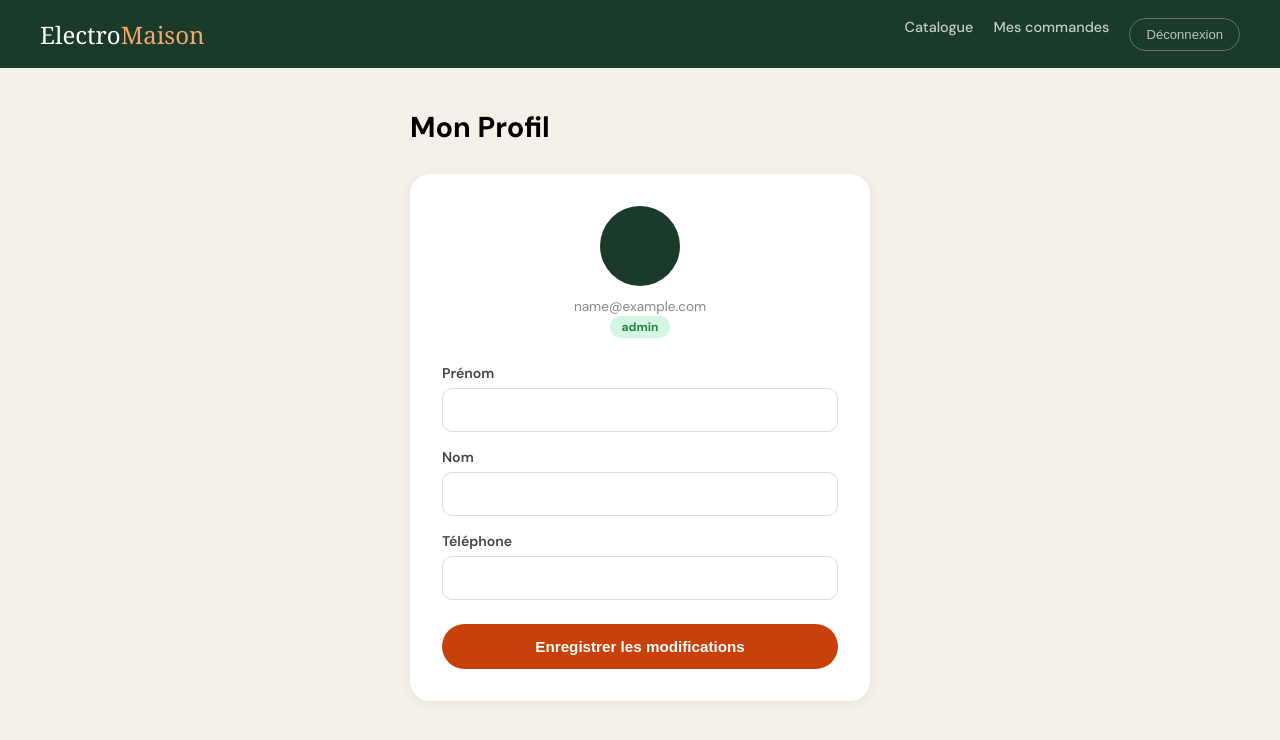
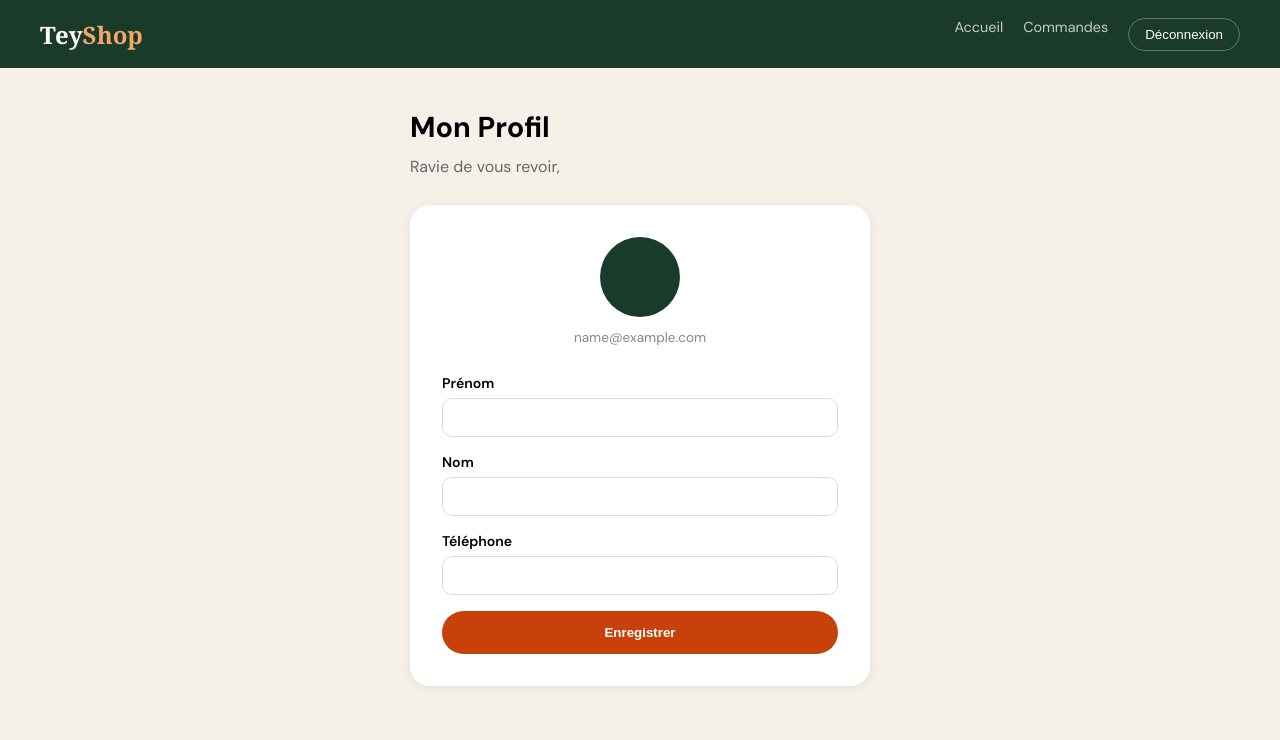
Before and after one commit to teizitedonzon-cmd/electromaison, a React (Create React App) app in the folder frontend/: page /profil in a window 1280 px wide. Shown: the top 740 px of the page. Built offline with nearby package versions, Linux system fonts and the light colour scheme; no server answers; sample sign-in values are in the browser's storage.

Commit message:
Update Profil.jsx

```diff
--- a/frontend/src/pages/client/Profil.jsx
+++ b/frontend/src/pages/client/Profil.jsx
@@ -1,4 +1,3 @@
-// src/pages/client/Profil.jsx
 import React, { useState } from 'react';
 import { Link } from 'react-router-dom';
 import { toast } from 'react-toastify';
@@ -6,53 +5,67 @@ import { useAuth } from '../../context/AuthContext';
 import api from '../../utils/api';
 
 export default function Profil() {
-  const { user, deconnexion } = useAuth();
-  const [form, setForm] = useState({ nom: user?.nom||'', prenom: user?.prenom||'', telephone: user?.telephone||'' });
+  const { user, deconnexion, updateUser } = useAuth();
+  const [form, setForm] = useState({
+    nom: user?.nom || '',
+    prenom: user?.prenom || '',
+    telephone: user?.telephone || ''
+  });
   const [chargement, setChargement] = useState(false);
 
   const sauvegarder = async (e) => {
     e.preventDefault();
     setChargement(true);
     try {
-      await api.put('/users/profil', form);
+      // Envoi au backend (nécessite une route PUT /users/profil)
+      const { data } = await api.put('/users/profil', form);
+
+      // Mise à jour locale immédiate[cite: 25]
+      updateUser(data.user || form);
       toast.success('Profil mis à jour !');
-    } catch { toast.error('Erreur.'); }
-    finally { setChargement(false); }
+    } catch (err) {
+      toast.error('Erreur lors de la mise à jour.');
+    } finally { setChargement(false); }
   };
 
   return (
     <div style={{ minHeight:'100vh', background:'#F5F0E8', fontFamily:"'DM Sans',sans-serif" }}>
       <nav style={styles.nav}>
-        <Link to="/" style={styles.logo}>Electro<span style={{color:'#F4A76A'}}>Maison</span></Link>
+        <Link to="/" style={styles.logo}>Tey<span style={{color:'#F4A76A'}}>Shop</span></Link>
         <div style={{display:'flex', gap:'20px'}}>
-          <Link to="/catalogue" style={styles.navLink}>Catalogue</Link>
-          <Link to="/mes-commandes" style={styles.navLink}>Mes commandes</Link>
+          <Link to="/" style={styles.navLink}>Accueil</Link>
+          <Link to="/mes-commandes" style={styles.navLink}>Commandes</Link>
           <button onClick={deconnexion} style={styles.decoBtn}>Déconnexion</button>
         </div>
       </nav>
+
       <div style={{maxWidth:'500px', margin:'0 auto', padding:'40px 20px'}}>
-        <h1 style={{fontSize:'1.8rem', fontWeight:'700', marginBottom:'28px'}}>Mon Profil</h1>
+        <h1 style={{fontSize:'1.8rem', fontWeight:'700', marginBottom:'10px'}}>Mon Profil</h1>
+        <p style={{marginBottom:'28px', color:'#666'}}>Ravie de vous revoir, {user?.prenom}</p>
+
         <div style={{background:'#fff', borderRadius:'20px', padding:'32px', boxShadow:'0 2px 12px rgba(0,0,0,0.06)'}}>
           <div style={{textAlign:'center', marginBottom:'28px'}}>
             <div style={{width:'80px', height:'80px', borderRadius:'50%', background:'#1A3A2A', color:'#fff', display:'flex', alignItems:'center', justifyContent:'center', fontSize:'2rem', margin:'0 auto 12px'}}>
-              {user?.prenom?.[0]?.toUpperCase()}
+              {user?.prenom?.[0]?.toUpperCase()}{user?.nom?.[0]?.toUpperCase()}
             </div>
             <p style={{color:'#888', fontSize:'0.85rem'}}>{user?.email}</p>
-            <span style={{background:'#D5F5E3', color:'#1E8449', padding:'3px 12px', borderRadius:'50px', fontSize:'0.75rem', fontWeight:'700'}}>
-              {user?.role}
-            </span>
           </div>
+
           <form onSubmit={sauvegarder}>
-            {[['prenom','Prénom','text'],['nom','Nom','text'],['telephone','Téléphone','tel']].map(([name,label,type]) => (
-              <div key={name} style={{marginBottom:'16px'}}>
-                <label style={{display:'block', marginBottom:'6px', fontSize:'0.88rem', fontWeight:'600', color:'#444'}}>{label}</label>
-                <input type={type} value={form[name]} onChange={e => setForm({...form, [name]: e.target.value})}
-                  style={{width:'100%', padding:'11px 14px', borderRadius:'10px', border:'1.5px solid #E2DAD0', fontSize:'0.93rem', fontFamily:'inherit', outline:'none', boxSizing:'border-box'}} />
-              </div>
-            ))}
-            <button type="submit" disabled={chargement}
-              style={{width:'100%', padding:'14px', background:'#C8410A', color:'#fff', border:'none', borderRadius:'50px', fontWeight:'700', cursor:'pointer', fontSize:'0.95rem', marginTop:'8px'}}>
-              {chargement ? 'Sauvegarde...' : 'Enregistrer les modifications'}
+            <div style={{marginBottom:'16px'}}>
+              <label style={styles.label}>Prénom</label>
+              <input type="text" value={form.prenom} onChange={e => setForm({...form, prenom: e.target.value})} style={styles.input} required />
+            </div>
+            <div style={{marginBottom:'16px'}}>
+              <label style={styles.label}>Nom</label>
+              <input type="text" value={form.nom} onChange={e => setForm({...form, nom: e.target.value})} style={styles.input} required />
+            </div>
+            <div style={{marginBottom:'16px'}}>
+              <label style={styles.label}>Téléphone</label>
+              <input type="tel" value={form.telephone} onChange={e => setForm({...form, telephone: e.target.value})} style={styles.input} />
+            </div>
+            <button type="submit" disabled={chargement} style={styles.btnAction}>
+              {chargement ? 'Sauvegarde...' : 'Enregistrer'}
             </button>
           </form>
         </div>
@@ -60,9 +73,13 @@ export default function Profil() {
     </div>
   );
 }
+
 const styles = {
-  nav:    { background:'#1A3A2A', padding:'0 40px', display:'flex', alignItems:'center', justifyContent:'space-between', height:'68px' },
-  logo:   { fontFamily:'Georgia,serif', fontSize:'1.5rem', color:'#fff', textDecoration:'none' },
-  navLink:{ color:'rgba(255,255,255,0.75)', textDecoration:'none', fontSize:'0.9rem', fontWeight:'500' },
-  decoBtn:{ background:'transparent', border:'1px solid rgba(255,255,255,0.3)', color:'rgba(255,255,255,0.7)', padding:'8px 16px', borderRadius:'50px', cursor:'pointer', fontSize:'0.82rem' },
+  nav: { background:'#1A3A2A', padding:'0 40px', display:'flex', alignItems:'center', justifyContent:'space-between', height:'68px' },
+  logo: { fontFamily:'Georgia,serif', fontSize:'1.5rem', color:'#fff', textDecoration:'none', fontWeight:'bold' },
+  navLink: { color:'rgba(255,255,255,0.75)', textDecoration:'none', fontSize:'0.9rem' },
+  decoBtn: { background:'transparent', border:'1px solid rgba(255,255,255,0.3)', color:'#fff', padding:'8px 16px', borderRadius:'50px', cursor:'pointer' },
+  label: { display:'block', marginBottom:'6px', fontSize:'0.88rem', fontWeight:'600' },
+  input: { width:'100%', padding:'11px', borderRadius:'10px', border:'1.5px solid #E2DAD0', boxSizing:'border-box' },
+  btnAction: { width:'100%', padding:'14px', background:'#C8410A', color:'#fff', border:'none', borderRadius:'50px', fontWeight:'700', cursor:'pointer' }
 };
```
